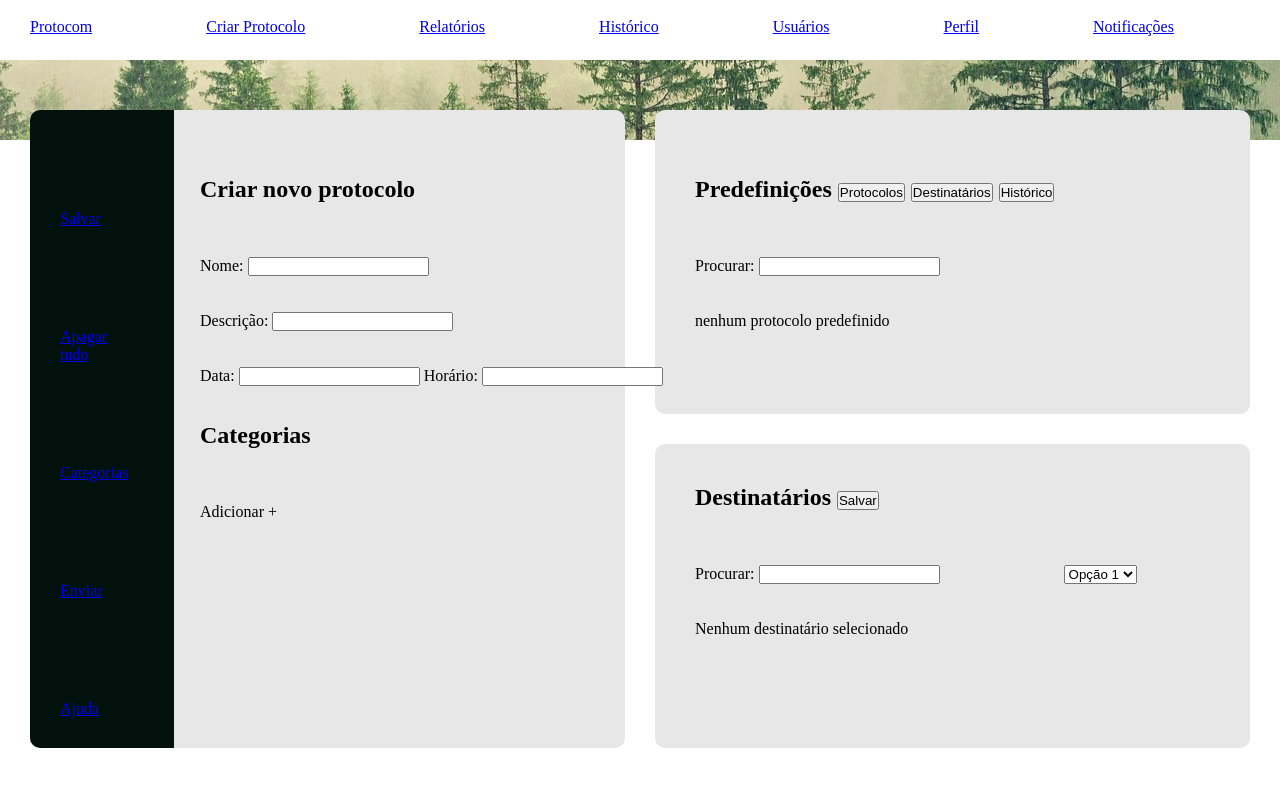
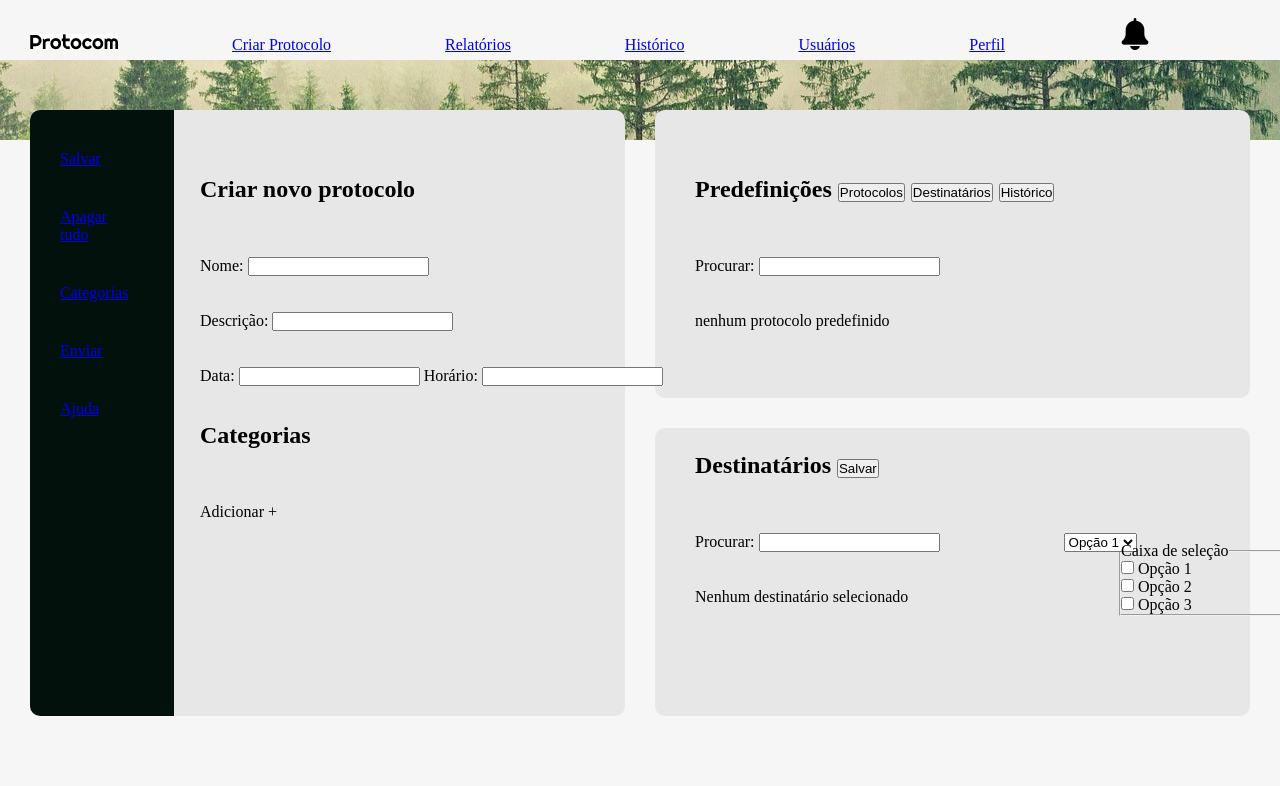
Before and after one commit to 2023M2T7-Inteli/Projeto4, a plain HTML site: page Programação/frontend/pesquisadores/pesquisadores.html in a window 1280 px wide. Shown: the top 786 px of the page. Drawn offline with Linux system fonts and the light colour scheme.

Commit message:
mais estruturas adicionadas à pagina do pesquisador e imagens do logo e do sininho adicionadas

```diff
--- a/Programação/frontend/pesquisadores/pesquisadores.css
+++ b/Programação/frontend/pesquisadores/pesquisadores.css
@@ -5,10 +5,12 @@
     padding: 0;
     margin: 0;
 }
+/*definicao de altura da barra de navegação*/
 nav{
     height: 60px;
 }
 
+/* define as propriedades dos itens na barra de navegação*/
 nav ul li {
 
     display: inline-block;
@@ -16,49 +18,53 @@ nav ul li {
     margin-left: 30px;
     margin-top: 18px;
   }
+/*define a altura do cabeçario*/
 header {
     height: 50px;
 }
 
+/*define o endereço da imagem que se comporta como uma faixa no background*/
 .imgfundo{
     background-image: url(images/bg_faixa.jpg);
     height: 80px;
 }
 
-
+/* define uma grid e os parametros do container*/
 container {
     display: grid;
     margin-top:60px;
     margin-left: 30px;
     margin-right: 30px;
     grid-template-columns: 1fr 1fr; /* Define três colunas com largura igual */
-    grid-template-rows: 38vh 38vh; /* Define duas linhas com alturas específicas */
+    grid-template-rows: 36vh 36vh; /* Define duas linhas com alturas específicas */
     grid-gap: 30px; /* Define o espaçamento entre as células da grid */
-    grid-template-areas:
+    grid-template-areas:/* Define o posicionamento entre as células da grid*/
     "a b"
     "a c";
   }
 
+/* define a margem acima da barra de navegação lateral*/
 .navlateral ul li{
-  margin-top:100px;
+  margin-top:5vh;
 }
 
-.novoproto{
+/* define as propriedades de tamanho e posicionamento da interface de criação do protocolo*/
+.criarproto{
   width: 100vh;
   height: 100px;
   position: absolute;
   top: 22vh;
   left: 25vh;
 }
-
+/* define as propriedades de tamanho e posicionamento da interface de seleção dos destinatários*/
 .destino{
   width: 100vh;
   height: 100px;
   position: absolute;
-  margin-top: 5vh;
+  margin-top: 3vh;
   margin-left: 5vh;
 }
-
+/* define as propriedades de tamanho e posicionamento da interface de protocolos e destinatários predefinidos*/
 .predef{
   width: 100vh;
   height: 100px;
@@ -66,34 +72,55 @@ container {
   top: 22vh;
   margin-left: 5vh;
 }
+/*define a cor para os blocos participantes da grid*/
 .item {
     background-color: #E7E7E7;
     overflow: hidden;
     border-radius: 10px;
   }
 
+/*define a area da grid para o primeiro item*/
 .item:nth-child(1) {
     grid-area: a;
   }
 
+/*define a area da grid para o segundo item*/
 .item2 {
     grid-area: b;
   }
 
+/*define a area da grid para o terceiro item*/
 .item3 {
     grid-area: c;
   }
+/*define a altura da imagem no background*/
 .background{
     height: 10vh;
 }
+/*define a cor e o tamanho do menu de navegação lateral*/
 .menulateral{
     background-color: #03110C;
     height: 100vh;
     width: 18vh;
 }
+/*define a cor do body*/
 body{
-  background-color: #FFFFFF;
+  background-color: #f6f6f6;
 }
+/*define uma margem para a caixa de opções*/
 select{
   margin-left: 15vh;
 }
+
+/* define as margens e a largura do campo de checkbox*/
+fieldset{
+  margin-top: -8vh;
+  margin-left: 53vh;
+  width: 25vh;
+
+}
+
+.notificacao{
+  width: 4vh;
+  height: 4vh;
+}
--- a/Programação/frontend/pesquisadores/pesquisadores.html
+++ b/Programação/frontend/pesquisadores/pesquisadores.html
@@ -9,24 +9,29 @@
 </head>
 
 <body>
+    <!--Cabeçario da página com os botões de navegação da plataforma-->
     <header>
+        <!--interface de navegação para redirecionar a página-->
         <nav>
             <ul>
-                <li><a href="#">Protocom</a></li>
+                <li><a href="#"><img src="images/Protocom.jpg" alt="Protocom"></a></li>
                 <li><a href="#">Criar Protocolo</a></li>
                 <li><a href="#">Relatórios</a></li>
                 <li><a href="#">Histórico</a></li>
                 <li><a href="#">Usuários</a></li>
                 <li><a href="#">Perfil</a></li>
-                <li><a href="#">Notificações</a></li>
+                <li><a href="#"><img class="notificacao" src="images/notifications.png" alt="notificacao"></a></li>
             </ul>
         </nav>
         <div class="imgfundo"></div>
     </header>
+    <!--container dividido em 3 com a estrutura geral da página-->
     <container>
+        <!--primeira divisão que representa a interface de criação do protocolo-->
         <div class = "item">
-            <div class = novoproto>
+            <div class = criarproto>
                 <h2>Criar novo protocolo</h2>
+                <!--campos para preenchimento de texto pelo usuário com o nome, a descrição, a data e o horario do protocolo-->
                 <form>
                     <br><br><br>
                     <label for="texto">Nome:</label>
@@ -45,6 +50,8 @@
                 <br><br><br>
                 <div class="perguntasinseridas">Adicionar +</div>
             </div>
+            <!--barra de navegação lateral com botões que modificam a tela de criação de protolocolos,
+            possibilitando criação de perguntas, deletar, salvar, enviar e um botão adicional de ajuda-->
             <div class ="menulateral">
                 <nav class = "navlateral">
                     <ul>
@@ -57,6 +64,7 @@
                 </nav>
             </div>
         </div>
+        <!--segunda divisão com a interface de potocolos e destinatários salvos previamente, também possui um histórico de envios-->
         <div class = "item">
             <div class="predef">
                 <h2>Predefinições
@@ -71,6 +79,8 @@
                 nenhum protocolo predefinido
             </div>
         </div>
+        <!--terceira divisão que representa a interface de seleção de destinatários,
+        aonde o usuário seleciona os agricultores para os quais o protocolo será enviado-->
         <div class = "item">
             <div class = "destino">
                 <h2>
@@ -80,6 +90,7 @@
                 <br><br><br>
                 <label for="texto">Procurar:</label>
                 <input type="text" id="texto" name="texto">
+                <!--criação de uma caixa de opções que serve como filtro para a seleção dos destinatários-->
                 <select>
                     <option value="opcao1">Opção 1</option>
                     <option value="opcao2">Opção 2</option>
@@ -87,7 +98,26 @@
                 </select>
                 <br><br><br>
                 Nenhum destinatário selecionado
-
+                <!--criação de checkboxes para a seleção dos destinatários-->
+                <form>
+                    <fieldset>
+                        <legend>Caixa de seleção</legend>
+                        <label>
+                            <input type="checkbox" name="opcao1" value="Opção 1">
+                            Opção 1
+                        </label>
+                        <br>
+                        <label>
+                            <input type="checkbox" name="opcao2" value="Opção 2">
+                            Opção 2
+                        </label>
+                        <br>
+                        <label>
+                            <input type="checkbox" name="opcao3" value="Opção 3">
+                            Opção 3
+                        </label>
+                    </fieldset>
+                </form>
             </div>
         </div>
     </container>
```
Also changed, not shown: Programação/frontend/pesquisadores/images/Logo.png (added), Programação/frontend/pesquisadores/images/Protocom.jpg (added), Programação/frontend/pesquisadores/images/notifications.png (added).
